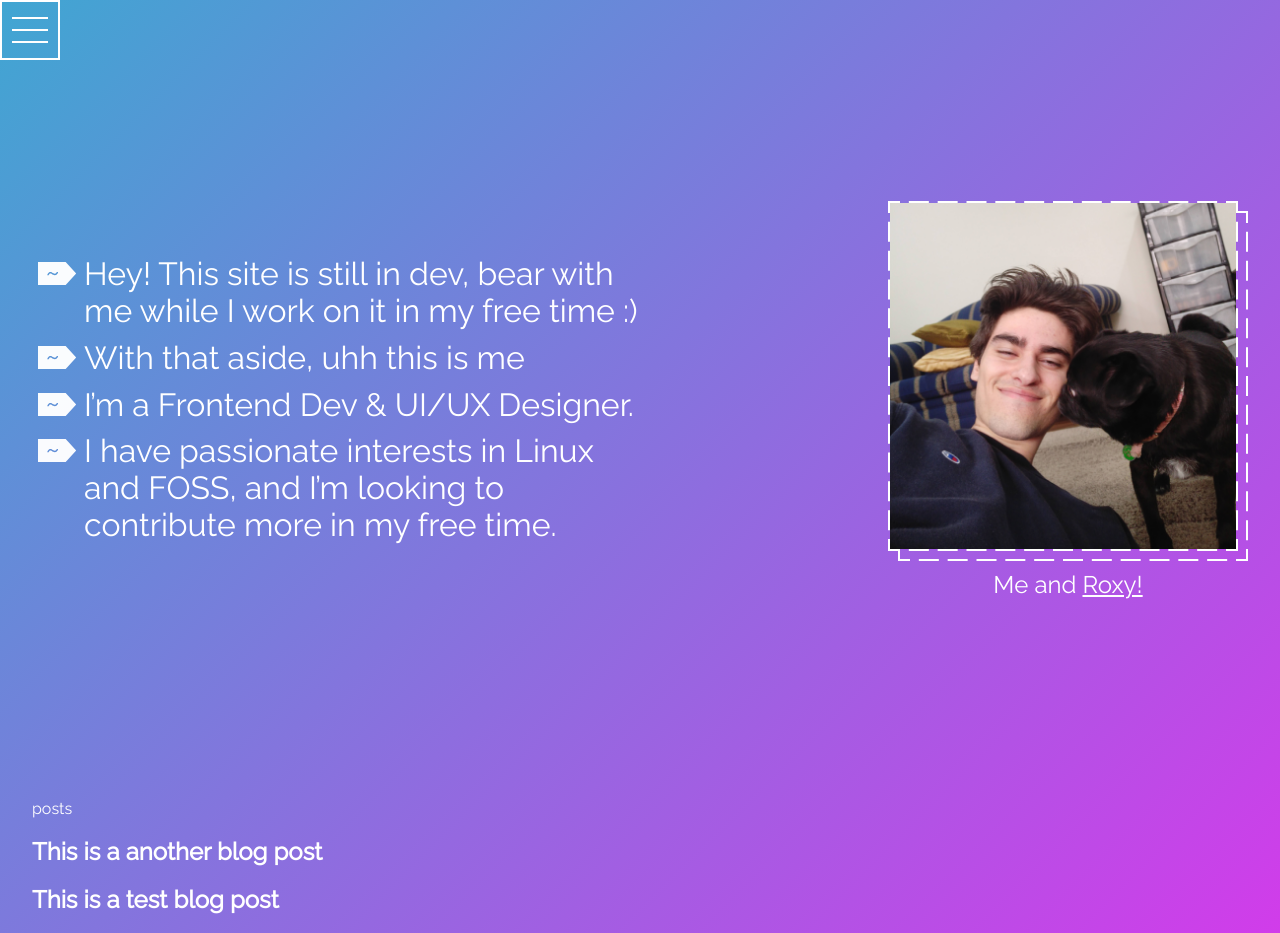
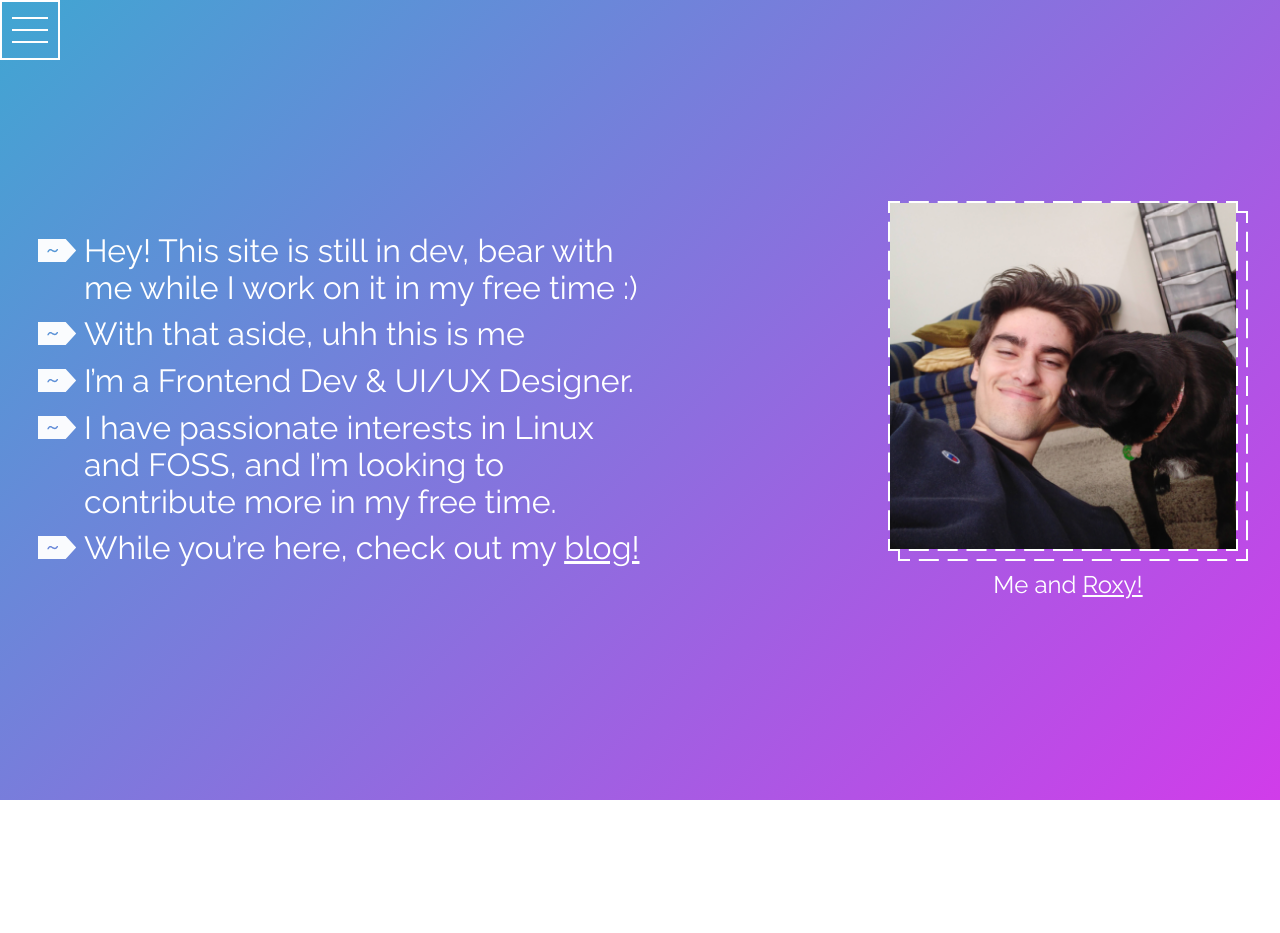
Before and after one commit to imNel/imnel.github.io, a Next.js app: page / in a window 1280 px wide. After the commit the page ends 800 px from the top, so only its background shows below. Built offline with nearby package versions, Linux system fonts and the light colour scheme.

Commit message:
Initial work on blog homepage

```diff
--- a/components/Header/Header.tsx
+++ b/components/Header/Header.tsx
@@ -10,7 +10,7 @@ const Header = () => {
   const [activeDelayed, setActiveDelayed] = useState(false);
 
   // Gonna just update this accordingly, just be glad its not a magic number :)
-  const numberOfNavElements = 3;
+  const numberOfNavElements = 2;
 
   // Delayed state to apply CSS after animation
   useEffect(() => {
@@ -35,7 +35,7 @@ const Header = () => {
       >
         <div className={style.main}>
           <HeaderLink href="/" display="Home" />
-          <HeaderLink href="/projects" display="Projects" />
+          {/* <HeaderLink href="/projects" display="Projects" /> */}
           <HeaderLink href="/blog" display="Blog" />
         </div>
       </motion.div>
--- a/pages/index.tsx
+++ b/pages/index.tsx
@@ -1,10 +1,7 @@
 import type { NextPage } from "next";
 import style from "../styles/Home.module.scss";
-import fs from "fs";
-import path from "path";
-import matter from "gray-matter";
-import { sortByDate } from "../utils";
 import { motion } from "framer-motion";
+import Link from "next/link";
 
 const featureList = {
   parent: {
@@ -26,7 +23,7 @@ const featureList = {
   },
 };
 
-const Home: NextPage = ({ posts, y }: any) => {
+const Home: NextPage = ({ y }: any) => {
   return (
     <div className={style.container}>
       <section className={style.feature}>
@@ -49,6 +46,9 @@ const Home: NextPage = ({ posts, y }: any) => {
           <motion.li variants={featureList.child}>
             I have passionate interests in Linux and FOSS, and I’m looking to
             contribute more in my free time.
+          </motion.li>
+          <motion.li variants={featureList.child}>
+            While you’re here, check out my <Link href="/blog"><a>blog!</a></Link>
           </motion.li>
         </motion.ul>
         <motion.div
@@ -73,41 +73,8 @@ const Home: NextPage = ({ posts, y }: any) => {
           </div>
         </motion.div>
       </section>
-      <div style={{ overflow: "hidden" }}>
-        posts
-        {posts.map((post: any, index: any) => (
-          <h2 key={"post_" + index}>{post.frontmatter.title}</h2>
-        ))}
-      </div>
     </div>
   );
 };
 
 export default Home;
-
-export async function getStaticProps() {
-  // Getting files from posts dir
-  const files = fs.readdirSync(path.join("posts"));
-
-  const posts = files.map((filename) => {
-    const slug = filename.replace(".md", "");
-
-    const markdownWithMeta = fs.readFileSync(
-      path.join("posts", filename),
-      "utf8"
-    );
-
-    const { data: frontmatter } = matter(markdownWithMeta);
-
-    return {
-      slug,
-      frontmatter,
-    };
-  });
-
-  return {
-    props: {
-      posts: posts.sort(sortByDate),
-    },
-  };
-}
--- a/posts/test.md
+++ b/posts/test.md
@@ -2,6 +2,7 @@
 title: "This is a test blog post"
 date: "2022-09-10"
 excerpt: "This is a string"
+image: me.png
 ---
 
 # Hey
--- /dev/null
+++ b/styles/Blog.module.scss
@@ -0,0 +1,9 @@
+@use "./variables.scss";
+
+.container {
+  margin: 0 auto;
+  max-width: variables.$max;
+  padding: 2rem;
+  padding-top: calc(2rem + variables.$header-height);
+
+}
```
Also changed, not shown: pages/blog/index.tsx (added, +52 -0 lines).
